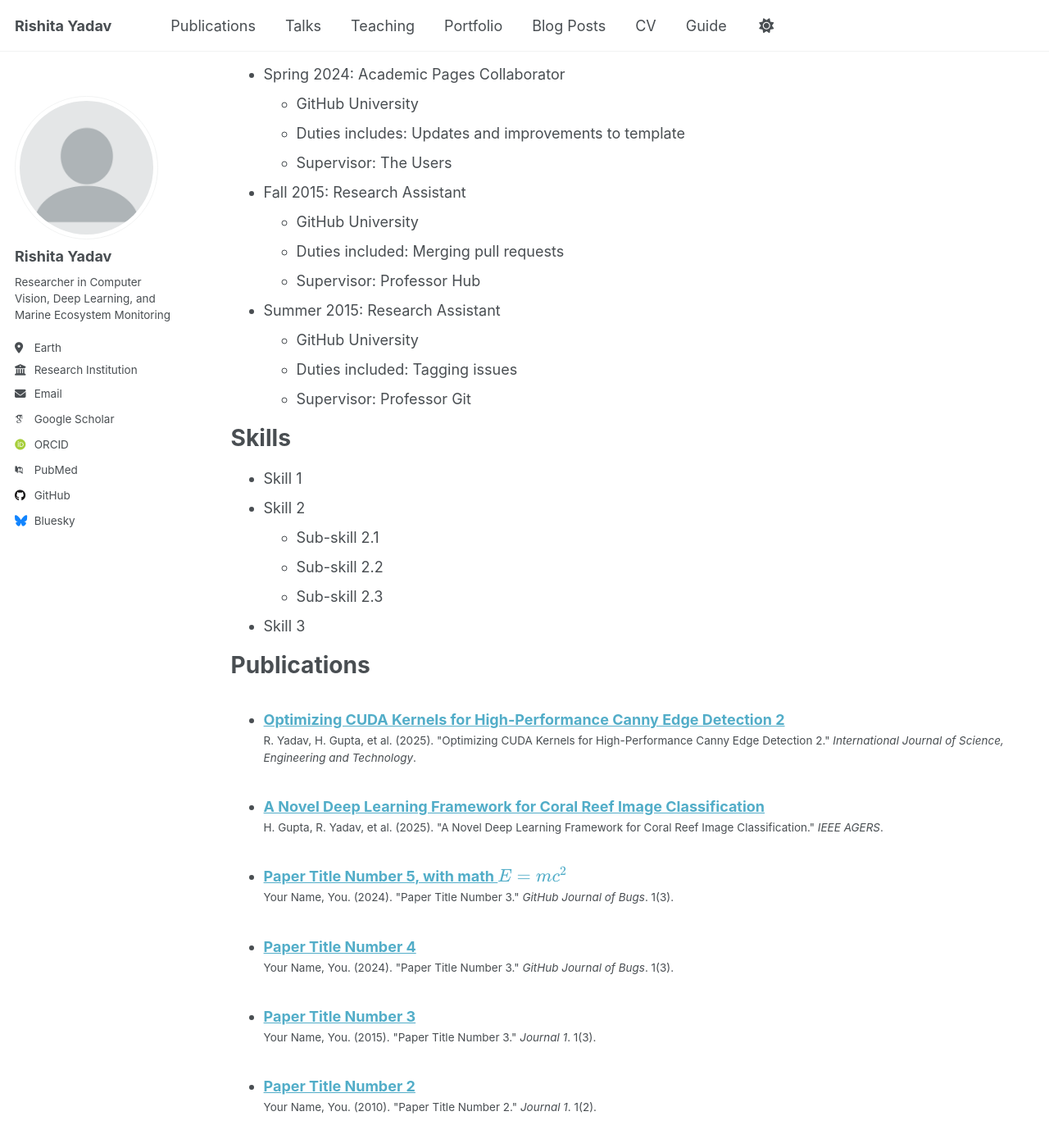
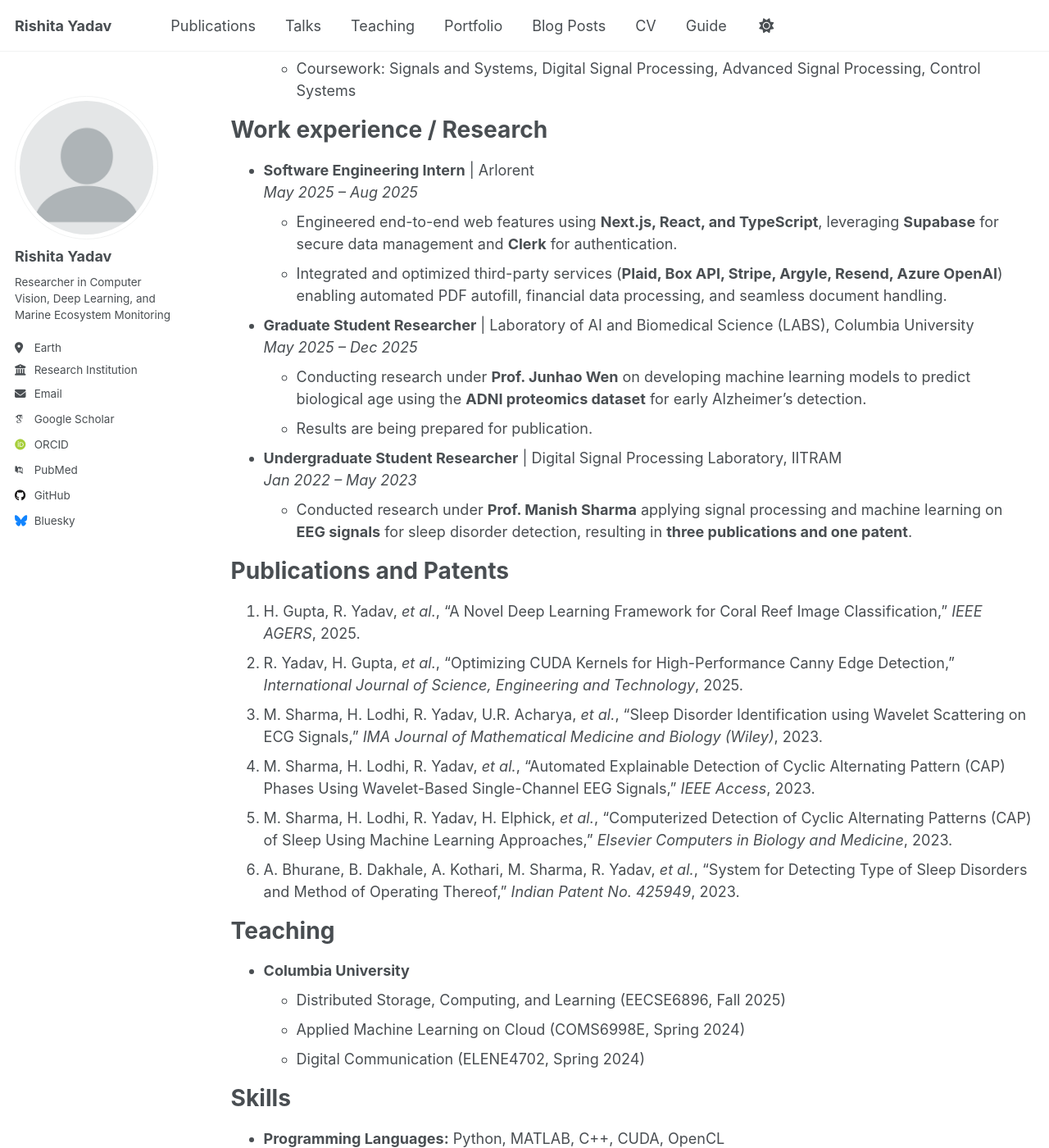
Before and after one commit to ry2501/ry2501.github.io, a Jekyll site: the page built from _pages/cv.md, in a window 1280 px wide and 1400 px high, scrolled down 285 px. Shown: the whole window at 82% size. Built offline with Jekyll 4.4.1, drawn with Linux system fonts in a browser that asks for light colours; some web fonts are replaced; a script that is not in the unit is left out; some of the changed text lies outside the part shown.

Commit message:
CV update Oct 2025

```diff
--- a/_pages/cv.md
+++ b/_pages/cv.md
@@ -11,54 +11,52 @@ redirect_from:
 
 Education
 ======
-* Ph.D in Version Control Theory, GitHub University, 2018 (expected)
-* M.S. in Jekyll, GitHub University, 2014
-* B.S. in GitHub, GitHub University, 2555
+* M.S. in Electrical Engineering, **Columbia University**, Aug 2024 – Dec 2025 (expected)
+  * Coursework: Neural Networks, Parallel Computing, Reinforcement Learning, Digital Signal Processing, Microwave Circuit Design, Technical Writing, Applied Machine Learning on Cloud
 
-Work experience
+* B.Tech in Electrical Engineering, **Institute of Infrastructure, Technology, Research, and Management**, Aug 2019 – May 2023
+  * Coursework: Signals and Systems, Digital Signal Processing, Advanced Signal Processing, Control Systems
+
+Work experience / Research
 ======
-* Spring 2024: Academic Pages Collaborator
-  * GitHub University
-  * Duties includes: Updates and improvements to template
-  * Supervisor: The Users
+* **Software Engineering Intern** | Arlorent
+  *May 2025 – Aug 2025*
+  * Engineered end-to-end web features using **Next.js, React, and TypeScript**, leveraging **Supabase** for secure data management and **Clerk** for authentication.
+  * Integrated and optimized third-party services (**Plaid, Box API, Stripe, Argyle, Resend, Azure OpenAI**) enabling automated PDF autofill, financial data processing, and seamless document handling.
 
-* Fall 2015: Research Assistant
-  * GitHub University
-  * Duties included: Merging pull requests
-  * Supervisor: Professor Hub
+* **Graduate Student Researcher** | Laboratory of AI and Biomedical Science (LABS), Columbia University
+  *May 2025 – Dec 2025*
+  * Conducting research under **Prof. Junhao Wen** on developing machine learning models to predict biological age using the **ADNI proteomics dataset** for early Alzheimer’s detection.
+  * Results are being prepared for publication.
 
-* Summer 2015: Research Assistant
-  * GitHub University
-  * Duties included: Tagging issues
-  * Supervisor: Professor Git
+* **Undergraduate Student Researcher** | Digital Signal Processing Laboratory, IITRAM
+  *Jan 2022 – May 2023*
+  * Conducted research under **Prof. Manish Sharma** applying signal processing and machine learning on **EEG signals** for sleep disorder detection, resulting in **three publications and one patent**.
+
+Publications and Patents
+======
+1. H. Gupta, R. Yadav, *et al.*, “A Novel Deep Learning Framework for Coral Reef Image Classification,” *IEEE AGERS*, 2025.
+2. R. Yadav, H. Gupta, *et al.*, “Optimizing CUDA Kernels for High-Performance Canny Edge Detection,” *International Journal of Science, Engineering and Technology*, 2025.
+3. M. Sharma, H. Lodhi, R. Yadav, U.R. Acharya, *et al.*, “Sleep Disorder Identification using Wavelet Scattering on ECG Signals,” *IMA Journal of Mathematical Medicine and Biology (Wiley)*, 2023.
+4. M. Sharma, H. Lodhi, R. Yadav, *et al.*, “Automated Explainable Detection of Cyclic Alternating Pattern (CAP) Phases Using Wavelet-Based Single-Channel EEG Signals,” *IEEE Access*, 2023.
+5. M. Sharma, H. Lodhi, R. Yadav, H. Elphick, *et al.*, “Computerized Detection of Cyclic Alternating Patterns (CAP) of Sleep Using Machine Learning Approaches,” *Elsevier Computers in Biology and Medicine*, 2023.
+6. A. Bhurane, B. Dakhale, A. Kothari, M. Sharma, R. Yadav, *et al.*, “System for Detecting Type of Sleep Disorders and Method of Operating Thereof,” *Indian Patent No. 425949*, 2023.
+
+Teaching
+======
+* **Columbia University**
+  * Distributed Storage, Computing, and Learning (EECSE6896, Fall 2025)
+  * Applied Machine Learning on Cloud (COMS6998E, Spring 2024)
+  * Digital Communication (ELENE4702, Spring 2024)
 
 Skills
 ======
-* Skill 1
-* Skill 2
-  * Sub-skill 2.1
-  * Sub-skill 2.2
-  * Sub-skill 2.3
-* Skill 3
+* **Programming Languages:** Python, MATLAB, C++, CUDA, OpenCL
+* **Statistical Analysis & Modeling:** NumPy, PyTorch, Jupyter, PyCUDA, PyOpenCL
+* **Web Technologies:** HTML, CSS, Node.js, React, Next.js
+* **Data Management:** MySQL, MongoDB, Supabase, Git
 
-Publications
+Service and Leadership
 ======
-  <ul>{% for post in site.publications reversed %}
-    {% include archive-single-cv.html %}
-  {% endfor %}</ul>
-
-Talks
-======
-  <ul>{% for post in site.talks reversed %}
-    {% include archive-single-talk-cv.html  %}
-  {% endfor %}</ul>
-
-Teaching
-======
-  <ul>{% for post in site.teaching reversed %}
-    {% include archive-single-cv.html %}
-  {% endfor %}</ul>
-
-Service and leadership
-======
-* Currently signed in to 43 different slack teams
+* Teaching Assistant at Columbia University
+* Contributor to open-source web development and AI research projects
```
